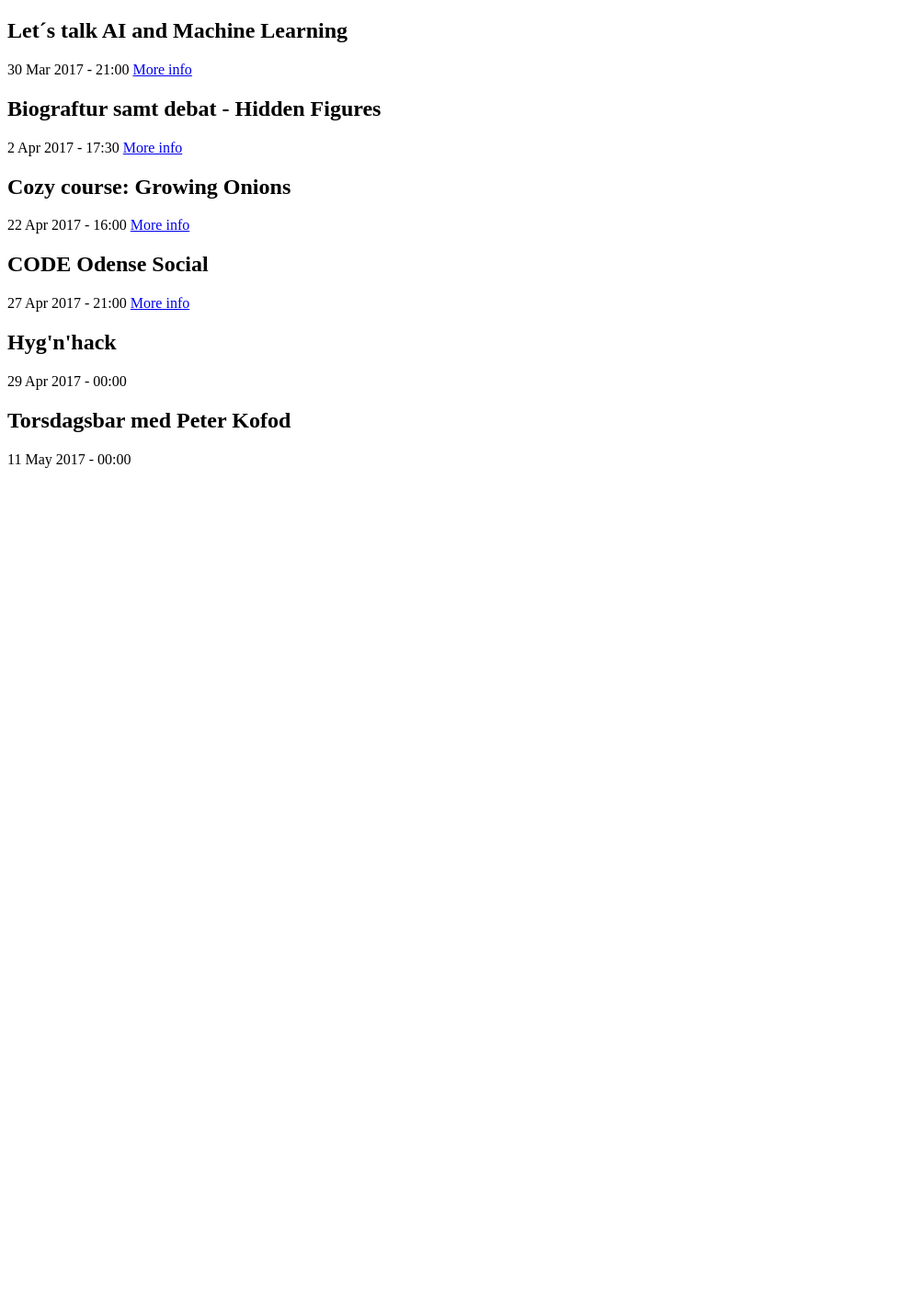
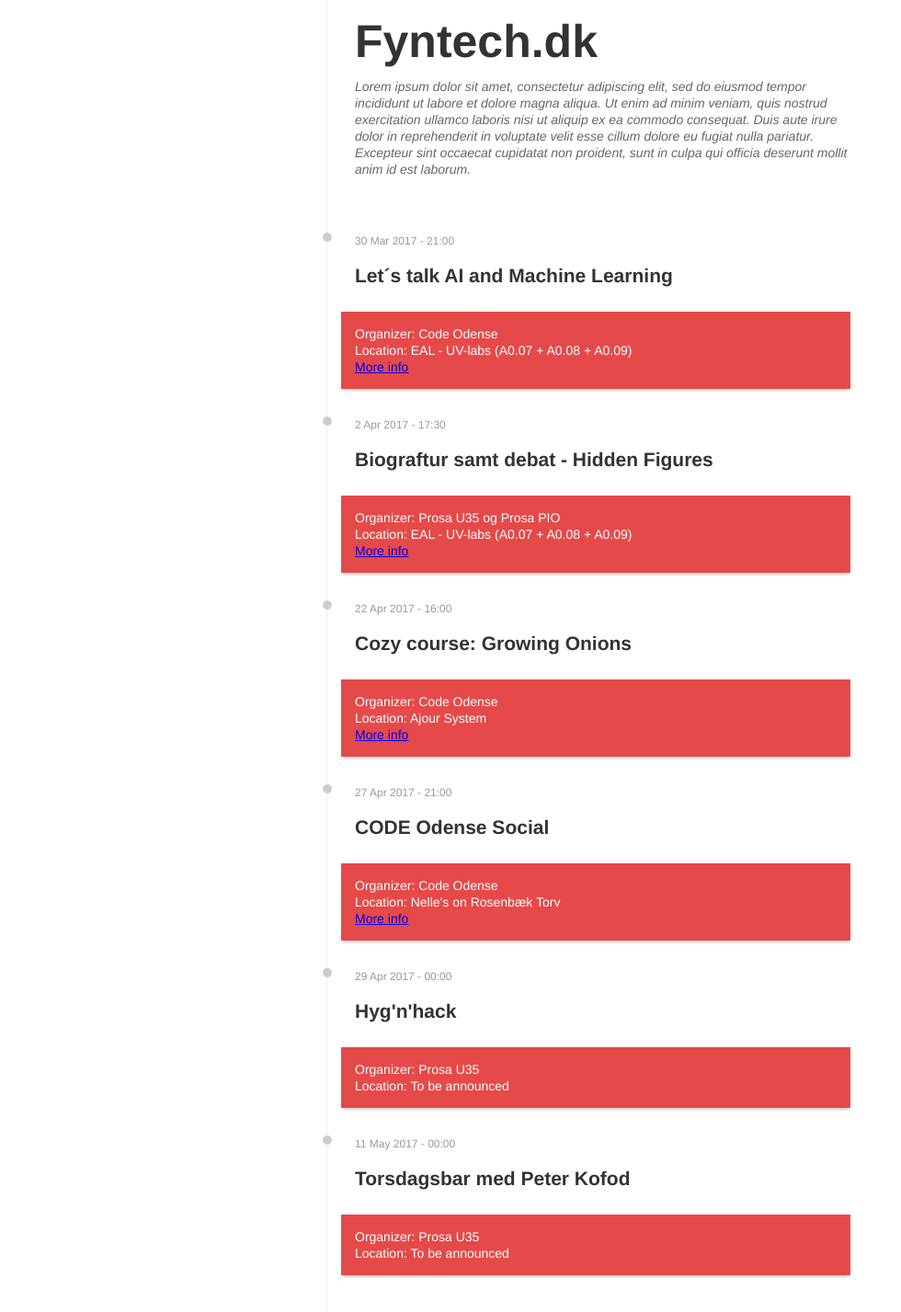
Before and after one commit to fyntech/fyntech, a Jekyll site: the page built from index.html, in a window 1280 px wide. Shown: the whole page at 92% size, without its empty margins (0-980 px from the left). Built offline with Jekyll 4.4.1, drawn with Linux system fonts in a browser that asks for light colours; before the commit the page ends 900 px from its top, so only the background shows below that.

Commit message:
Updated event view and styleing

```diff
--- /dev/null
+++ b/assets/style.scss
@@ -0,0 +1,97 @@
+---
+---
+html,
+body {
+  padding: 0;
+  margin: 0;
+}
+
+html {
+  font-size: 62.5%;
+}
+body {
+  font-family: Helvetica, Arial, sans-serif;
+  background-color: white;
+  font-size: 1.4rem;
+  line-height: 1.8rem;
+  overflow-x: hidden;
+}
+
+h1,
+h2,
+h3 {
+  margin: 0;
+  margin-bottom: 5px;
+  color: #333;
+}
+
+h1 {
+  font-size: 5rem;
+  line-height: 5rem;
+  margin-bottom: 15px;
+}
+
+.wrapper {
+  max-width: 600px;
+  margin-left: auto;
+  margin-right: auto;
+}
+
+.events {
+  margin-left: 15px;
+  margin-right: 15px;
+  padding-top: 20px;
+  padding-bottom: 40px;
+  border-left: 1px solid #eee;
+
+  .events-header {
+    padding-left: 30px;
+    margin-bottom: 30px;
+
+    .events-description {
+      font-style: italic;
+      color: #666;
+    }
+  }
+}
+
+.event {
+  padding-left: 15px;
+
+
+  h2 {
+    margin: 0;
+  }
+  section {
+    padding: 15px;
+    box-sizing: border-box;
+
+    &:first-of-type {
+      padding-top: 30px;
+      padding-bottom: 30px;
+    }
+  }
+
+  .event-date {
+    font-size: 1.2rem;
+    color: #999;
+    display: block;
+    margin-left: -35px;
+    padding-left: 35px;
+    padding-bottom: 20px;
+    background-image: url('{{ site.baseurl }}/assets/img/icon-circle.png');
+    background-repeat: no-repeat;
+  }
+  .event-title {
+    color: #333;
+  }
+  .event-url {
+    display: block;
+  }
+
+  .colorful {
+    background-color: #E64949;
+    color: white;
+    box-shadow: 0px 4px 3px -2px rgba(0,0,0,0.2);
+  }
+}
--- a/index.html
+++ b/index.html
@@ -2,17 +2,40 @@
 layout: base
 ---
 <div class="events">
+    <div class="events-header">
+      <h1>Fyntech.dk</h1>
+      <div class="events-description">
+        Lorem ipsum dolor sit amet, consectetur adipiscing elit, sed do eiusmod tempor incididunt ut labore et dolore magna aliqua. Ut enim ad minim veniam, quis nostrud exercitation ullamco laboris nisi ut aliquip ex ea commodo consequat. Duis aute irure dolor in reprehenderit in voluptate velit esse cillum dolore eu fugiat nulla pariatur. Excepteur sint occaecat cupidatat non proident, sunt in culpa qui officia deserunt mollit anim id est laborum.
+      </div>
+    </div>
+
     {% for event in site.events %}
       <div vocab="http://schema.org/" class="event" typeof="Event">
+        <section class="">
+          {% if event.date %}
+            <time class="event-date" property="startDate" content="{{ event.date }}" datetime="{{ event.date }}">{{ event.date | date: "%-d %b %Y - %H:%M"}}</time>
+          {% endif %}
           {% if event.title %}
             <h2 class="event-title" property="name">{{ event.title }}</h2>
           {% endif %}
-        {% if event.date %}
-          <time class="event-date" property="startDate" content="{{ event.date }}" datetime="{{ event.date }}">{{ event.date | date: "%-d %b %Y - %H:%M"}}</time>
+        </section>
+        <section class="colorful">
+          {% if event.organizer %}
+            <div class="event-organizer">
+              <span class="label">Organizer:</span>
+              {{ event.organizer }}
+            </div>
+          {% endif %}
+          {% if event.location %}
+            <div class="event-location">
+              <span class="label">Location:</span>
+              {{ event.location }}
+            </div>
           {% endif %}
           {% if event.link and event.link != "" %}
-          <a property="url" href="{{ event.link }}" target="_blank">More info</a>
+            <a class="event-url" property="url" href="{{ event.link }}" target="_blank">More info</a>
           {% endif %}
+        </section>
       </div>
     {% endfor %}
   </div>
```
Also changed, not shown: assets/img/icon-circle.png (added), assets/img/icon-circle.svg (added). Lines whose indentation alone changed are shown as unchanged.
